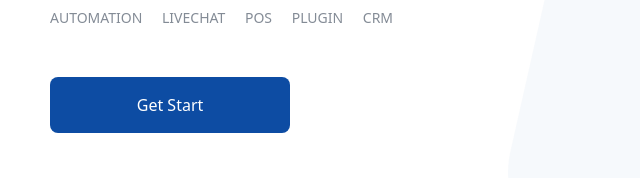
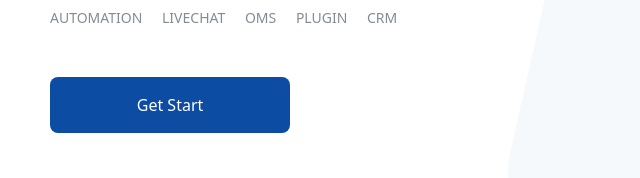
Before and after one commit to phamthaiwork/vik, a plain HTML site: page index.html in a window 1280 px wide. Shown: the part 297-475 px from the top of the page, 638-1278 px from the left. Drawn offline with nearby package versions, Linux system fonts and the light colour scheme.

Commit message:
dev-thai vik.vn

```diff
--- a/index.html
+++ b/index.html
@@ -59,7 +59,7 @@
                 LIVECHAT
               </a>
               <a class="list-app-item" href="https://smax.sale/" target="_blank">
-                POS
+                OMS
               </a>
               <a class="list-app-item" href="https://botplus.io/" target="_blank">
                 PLUGIN
```
